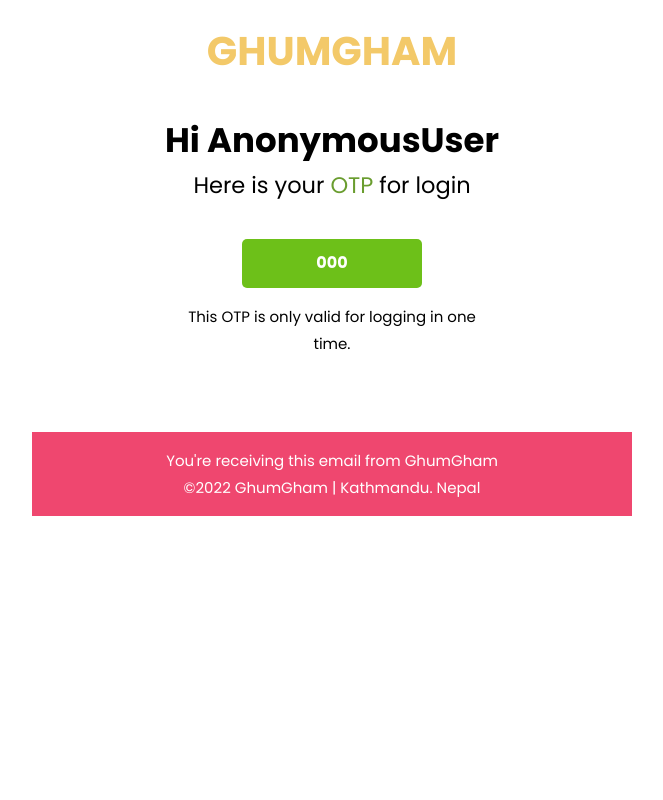
After one commit to Anurag-Bharati/GhumGham, a Django app: template users/templates/email/login-otp.html in a window 1280 px wide. The commit adds this page. Shown: the whole page, without its empty margins (308-971 px from the left). Run offline with Django 4.2, Linux system fonts and the light colour scheme; the template is opened without the code that fills it: most values are stand-ins (such as "Sample title", 1, 10 or a date in 2020); parts of the project's set-up code (start-up, migrations or seed data) failed here and were passed over.

Commit message:
Added OTP frontend | Threading, Error Msg and Email Attachment

```diff
--- a/GhumGham/settings.py
+++ b/GhumGham/settings.py
@@ -123,7 +123,9 @@
 USE_I18N = True
 
 USE_TZ = True
-
+AUTHENTICATION_BACKENDS = [
+    'django.contrib.auth.backends.ModelBackend',
+]
 
 # Static files (CSS, JavaScript, Images)
 # https://docs.djangoproject.com/en/4.0/howto/static-files/
--- /dev/null
+++ b/users/templates/email/login-otp.html
@@ -0,0 +1,311 @@
+<!DOCTYPE html>
+<html lang="en" xmlns="http://www.w3.org/1999/xhtml" xmlns:v="urn:schemas-microsoft-com:vml"
+	  xmlns:o="urn:schemas-microsoft-com:office:office">
+<head>
+	<meta charset="utf-8"> <!-- utf-8 works for most cases -->
+	<meta name="viewport" content="width=device-width"> <!-- Forcing initial-scale shouldn't be necessary -->
+	<meta http-equiv="X-UA-Compatible" content="IE=edge"> <!-- Use the latest (edge) version of IE rendering engine -->
+	<meta name="x-apple-disable-message-reformatting">  <!-- Disable auto-scale in iOS 10 Mail entirely -->
+	<title></title> <!-- The title tag shows in email notifications, like Android 4.4. -->
+
+	<link href="https://fonts.googleapis.com/css?family=Poppins:200,300,400,500,600,700" rel="stylesheet">
+
+	<style>
+
+        html,
+        body {
+            margin: 0 auto !important;
+            padding: 0 !important;
+            height: 100% !important;
+            width: 100% !important;
+            background: #362C28;
+        }
+
+        * {
+            -ms-text-size-adjust: 100%;
+            -webkit-text-size-adjust: 100%;
+        }
+
+        div[style*="margin: 16px 0"] {
+            margin: 0 !important;
+        }
+
+        td .text-author {
+
+        }
+
+        table,
+        td {
+            mso-table-lspace: 0 !important;
+            mso-table-rspace: 0 !important;
+        }
+
+        table {
+            border-spacing: 0 !important;
+            border-collapse: collapse !important;
+            table-layout: fixed !important;
+            margin: 0 auto !important;
+        }
+
+        img {
+            -ms-interpolation-mode: bicubic;
+        }
+
+
+        a {
+            text-decoration: none;
+        }
+
+
+        *[x-apple-data-detectors], /* iOS */
+        .unstyle-auto-detected-links *,
+        .aBn {
+            border-bottom: 0 !important;
+            cursor: default !important;
+            color: inherit !important;
+            text-decoration: none !important;
+            font-size: inherit !important;
+            font-family: inherit !important;
+            font-weight: inherit !important;
+            line-height: inherit !important;
+        }
+
+
+        img.g-img + div {
+            display: none !important;
+        }
+
+        @media only screen and (min-device-width: 320px) and (max-device-width: 374px) {
+            u ~ div .email-container {
+                min-width: 320px !important;
+            }
+        }
+
+        @media only screen and (min-device-width: 375px) and (max-device-width: 413px) {
+            u ~ div .email-container {
+                min-width: 375px !important;
+            }
+        }
+
+        @media only screen and (min-device-width: 414px) {
+            u ~ div .email-container {
+                min-width: 414px !important;
+            }
+        }
+
+
+	</style>
+
+	<style>
+
+
+        .bg_white {
+            background: #ffffff;
+        }
+
+        .bg_light {
+            background: #EF476F;
+            color: white;
+        }
+
+
+        .email-section {
+            padding: 2.5em;
+        }
+
+        /*BUTTON*/
+        .btn {
+            padding: 10px 15px;
+            display: inline-block;
+        }
+
+        .btn.btn-primary {
+            border-radius: 5px;
+            background: #6dc019;
+            color: #ffffff;
+
+            max-width: 200px;
+            width: 150px;
+            font-size: 16px;
+            font-weight: bold;
+        }
+
+        .btn-custom {
+            color: rgba(0, 0, 0, .3);
+            text-decoration: underline;
+        }
+
+        h1, h2, h3, h4, h5, h6 {
+            font-family: 'Poppins', sans-serif;
+            color: #000000;
+            margin-top: 0;
+            font-weight: 400;
+        }
+
+        body {
+            font-family: 'Poppins', sans-serif;
+            font-weight: 400;
+            font-size: 15px;
+            line-height: 1.8;
+            background: #fff;
+        }
+
+        a {
+            color: #111;
+        }
+
+
+        /*LOGO*/
+
+        .logo h1 {
+            margin: 0;
+        }
+
+        .logo h1 a {
+            color: #F3C969;
+            font-size: 40px;
+            font-weight: 700;
+            font-family: 'Poppins', sans-serif;
+        }
+
+        /*HERO*/
+        .hero {
+            position: relative;
+            z-index: 0;
+        }
+
+        .hero .text {
+            color: rgba(0, 0, 0, .3);
+        }
+
+        .hero .text h2 {
+            color: #000;
+            font-size: 34px;
+            margin-bottom: 0;
+            font-weight: 200;
+            line-height: 1.4;
+        }
+
+        .hero .text h3 {
+            font-size: 24px;
+            font-weight: 300;
+        }
+
+        .hero .text h2 span {
+            font-weight: 600;
+            color: #000;
+        }
+
+        .text-author {
+
+            max-width: 50%;
+            margin: 0 auto;
+            padding: 0em;
+        }
+
+        .text-author img {
+            border-radius: 50%;
+            padding-bottom: 20px;
+        }
+
+        .text-author h3 {
+            margin-bottom: 0;
+        }
+
+        ul.social li {
+            display: inline-block;
+            margin-right: 10px;
+        }
+
+        /*FOOTER*/
+
+        .footer {
+            border-top: 1px solid rgba(0, 0, 0, .05);
+            color: rgba(0, 0, 0, .5);
+        }
+
+        .footer .heading {
+            color: #000;
+            font-size: 20px;
+        }
+
+        .footer ul {
+            margin: 0;
+            padding: 0;
+        }
+
+        .footer ul li {
+            list-style: none;
+            margin-bottom: 10px;
+        }
+
+        .footer ul li a {
+            color: rgba(0, 0, 0, 1);
+        }
+
+
+        @media screen and (max-width: 500px) {
+            td .text-author {
+                box-shadow: 0 0 20px 10px rgba(0, 0, 0, 0.1);
+            }
+        }
+	</style>
+
+
+</head>
+
+<body width="100%" style="margin: 0; padding: 0 !important; mso-line-height-rule: exactly; background-color: #fff;">
+<center style="width: 100%; background-color: #fff; ">
+	<div style="max-width: 600px; margin: 0 auto; " class="email-container">
+		<table align="center" role="presentation" cellspacing="0" cellpadding="0" border="0" width="100%"
+			   style="margin: auto; ">
+			<tr>
+				<td valign="top" class="bg_white" style="padding: 1em 2.5em 0 2.5em;">
+					<table role="presentation" border="0" cellpadding="0" cellspacing="0" width="100%">
+						<tr>
+							<td class="logo" style="text-align: center;">
+								<h1><a href="#">GHUMGHAM</a></h1>
+							</td>
+						</tr>
+					</table>
+				</td>
+			</tr>
+			<tr>
+				<td valign="middle" class="hero bg_white" style="padding: 2em 0 4em 0;">
+					<table role="presentation" border="0" cellpadding="0" cellspacing="0" width="100%">
+						<tr>
+							<td style="text-align: center; padding: 0 2.5em 0;">
+								<div class="text">
+									<h2 style="font-weight: bold">Hi {{ user }}</h2>
+								</div>
+								<h2>Here is your <span style="color:#6a9d2f">OTP</span> for login</h2>
+							</td>
+						</tr>
+						<tr>
+							<td style="text-align: center;">
+								<div class="text-author">
+									<p><a class="btn btn-primary">{{ code }}</a></p>
+									<p>This OTP is only valid for logging in one time.</p>
+								</div>
+							</td>
+						</tr>
+					</table>
+				</td>
+			</tr>
+
+		</table>
+		<table align="center" role="presentation" cellspacing="0" cellpadding="0" border="0" width="100%"
+			   style="">
+			<tr>
+				<td class="bg_light" style="text-align: center;">
+					<p>You're receiving this email from GhumGham<br>&copy;2022 GhumGham | Kathmandu. Nepal</p>
+				</td>
+			</tr>
+		</table>
+
+	</div>
+</center>
+</body>
+</html>
+
+<!--Credit : https://github.com/puikinsh Thanks :) m8-->
```
Also changed, not shown: home/templates/index.html (+13 -7 lines), home/views.py (+6 -4 lines), users/templates/otp-login.html (+28 -3 lines), users/views.py (+61 -14 lines).
